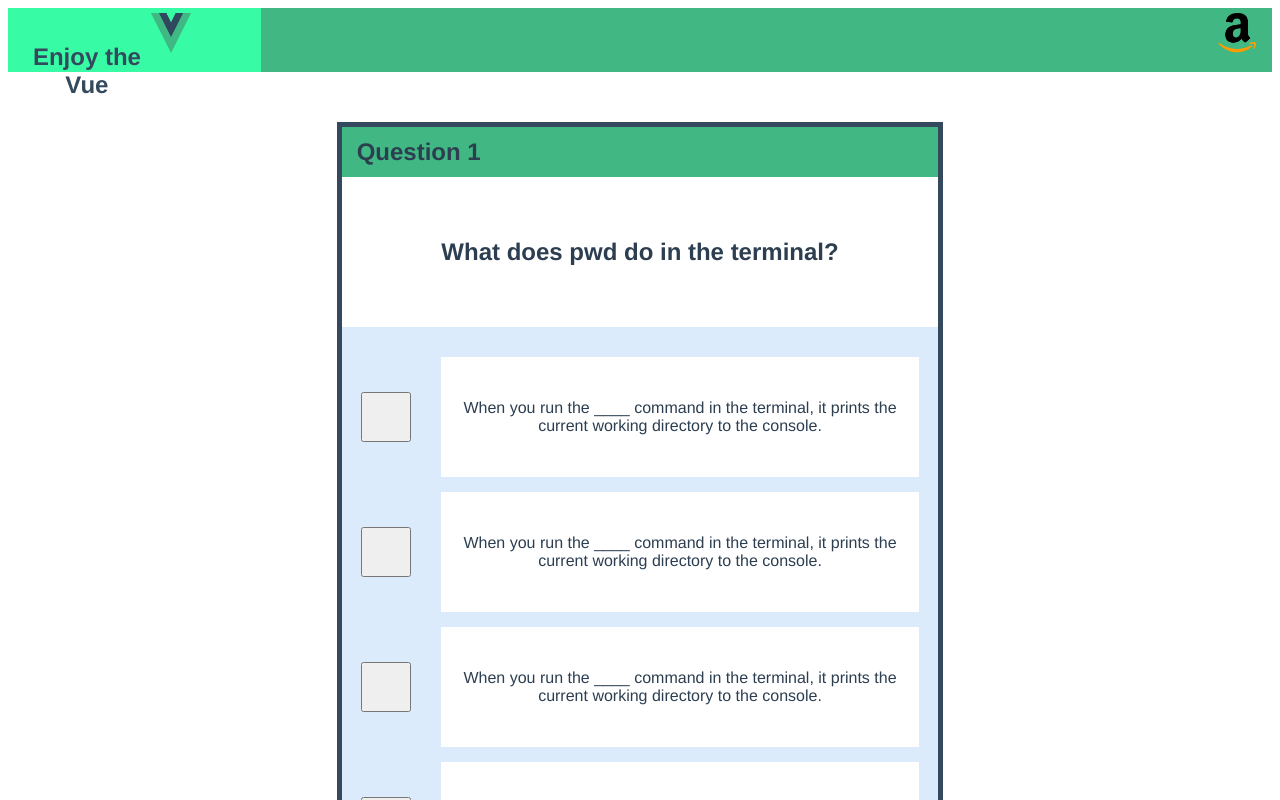
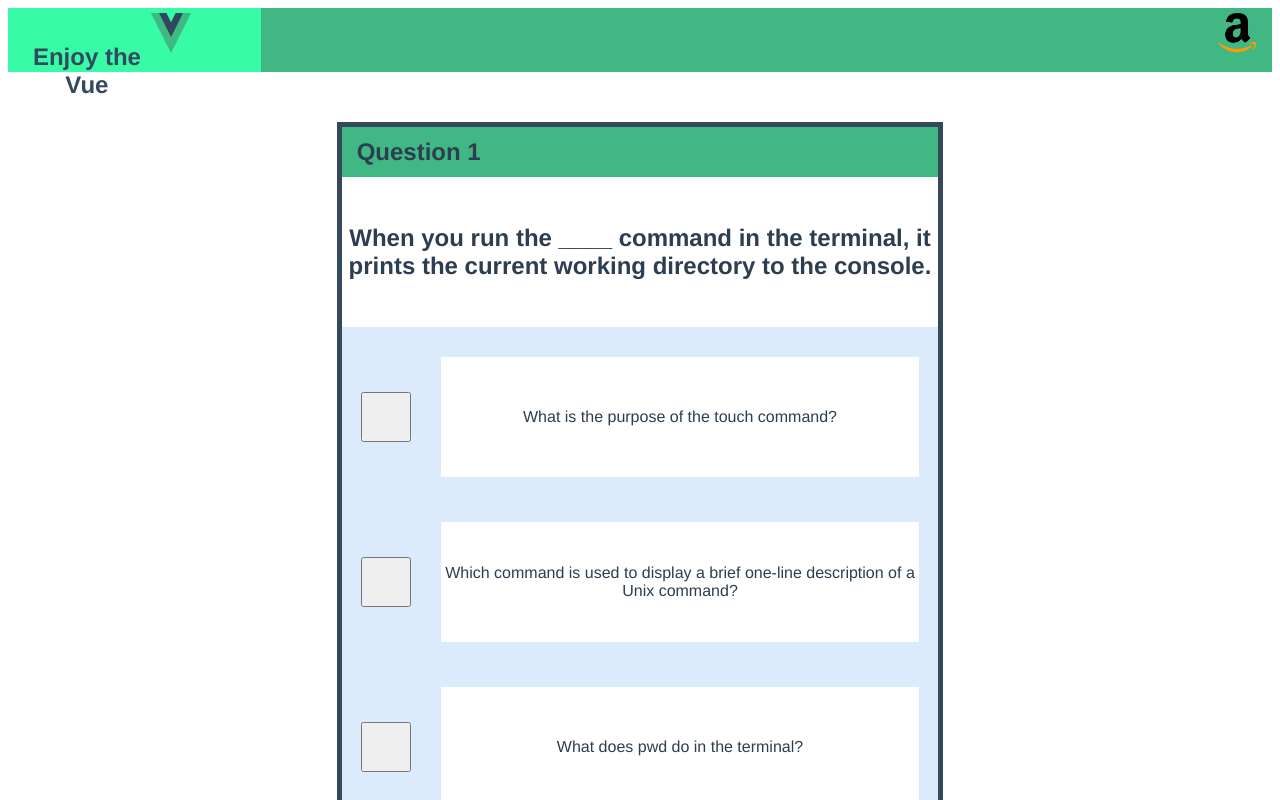
Before and after one commit to Quamir/JavaPrepQ, a Vue app: page /#/question/terminal in a window 1280 px wide. Shown: the top 800 px of the page. Built offline with nearby package versions, Linux system fonts and the light colour scheme; the HTML template or start-up script is replaced by a standard one.

Commit message:
fixed issue with duplicate questions

```diff
--- a/src/components/QuestionCard.vue
+++ b/src/components/QuestionCard.vue
@@ -2,16 +2,16 @@
     <div>
         <div class="question__card-body">
             <div class="question__number">
-                <p>Question 1</p>
+                <p>Question {{ questionNumber }}</p>
             </div>
             <div class="question__question">
-                <p>What does pwd do in the terminal?</p>
+                <p>{{ questionText }}</p>
             </div>
-            <div class="question__question-wrapper">
-                <question-option class="question__option"></question-option>
-                <question-option class="question__option"></question-option>
-                <question-option class="question__option"></question-option>
-                <question-option class="question__option"></question-option>
+            <div class="question__question-wrapper" v-for="(question, index) in optionsArray" :key="index">
+                <question-option ref="questionOptions" class="question__option" @option-clicked="handleOptionClicked"
+                    :optionsArray="optionsArray"
+                    :optionIndex="index"
+                ></question-option>
             </div>
         </div>
     </div>
@@ -19,31 +19,87 @@
 
 <script>
 import QuestionOption from '../components/QuestionOption.vue';
+import terminalQuestions from '../questions/Terminal';
 
 export default {
-    components: { QuestionOption }
-}
+    components: { QuestionOption },
+    props: {
+        questionNumber: {
+            type: Number,
+            required: true
+        },
+        questionText: {
+            type: String,
+            required: true
+        },
+        answer: {
+            type: String,
+            required: true
+        }
+    },
+    data() {
+        return {
+            terminalQuestions,
+
+        };
+    },
+    computed: {
+        optionsArray() {
+            let options = [];
+            let tempTerminalQuestions = this.terminalQuestions.filter(q => q.answer !== this.answer);
+            const uniqueRandomIndexes = this.getUniqueRandomIndexes(3, tempTerminalQuestions.length - 1);
+
+            for (let i = 0; i < uniqueRandomIndexes.length; i++) {
+                options.push(tempTerminalQuestions[uniqueRandomIndexes[i]].answer);
+            }
+            options.push(this.answer);
+
+            // Shuffle the options
+            options.sort(() => Math.random() - 0.5);
+
+            return options;
+        }
+    },
+    created() {
+    },
+    methods: {
+        handleOptionClicked(clickedOption) {
+            this.$refs.questionOptions.forEach((option) => {
+                if (option !== clickedOption) {
+                    option.isClicked = false;
+                }
+            });
+        },
+        getUniqueRandomIndexes(num, maxIndex) {
+            const indexes = new Set();
+            while (indexes.size < num) {
+                const randomIndex = Math.floor(Math.random() * (maxIndex + 1));
+                indexes.add(randomIndex);
+            }
+            return Array.from(indexes);
+        },
+    },
+};
 
 </script>
 
 <style lang="scss" scoped>
-
-.question{
-    &__card-body{
+.question {
+    &__card-body {
 
         background-color: #dbebfb;
         border: 5px solid $secondary-color;
         padding-bottom: 50px;
     }
 
-    &__number{
+    &__number {
         width: 100%;
         height: 50px;
         background-color: $primary-color;
         display: flex;
         justify-content: flex-start;
 
-        & p{
+        & p {
             font-size: rem(24);
             font-weight: bold;
             margin-top: auto;
@@ -52,7 +108,7 @@ export default {
         }
     }
 
-    &__question{
+    &__question {
         width: 100%;
         height: 150px;
         background-color: #ffff;
@@ -60,17 +116,17 @@ export default {
         justify-content: center;
         align-items: center;
 
-        & p{
+        & p {
             font-size: rem(24);
             font-weight: bold;
         }
     }
 
-    &__question-wrapper{
+    &__question-wrapper {
         padding-top: 30px;
     }
 
-    &__option{
+    &__option {
         margin-bottom: 15px;
     }
 }
--- a/src/components/QuestionOption.vue
+++ b/src/components/QuestionOption.vue
@@ -1,35 +1,65 @@
 <template>
     <div class="option">
-        <button class="option__button">
+        <button class="option__button" :class="{ 'click-color': isClicked }" @click="handleClick">
         </button>
         <div class="option__answer">
-            When you run the ____ command in the terminal,
-            it prints the current working directory to the console.
+            <p>{{ optionsArray[optionIndex] }}</p>
         </div>
     </div>
 </template>
 
 <script>
 export default {
+    props: {
+        optionsArray: {
+            type: Array,
+            required: true
+        },
+        optionIndex: {
+            type: Number,
+            required: true
+        }
+    },
+    data() {
+        return {
+            isClicked: false,
+            randomIndex: 0
+        };
+    },
+    methods: {
+        handleClick() {
+            this.isClicked = !this.isClicked;
+            this.$emit('option-clicked', this);
+        },
+    },
 
+    created() {
+        this.randomIndex = Math.floor(Math.random() * this.optionsArray.length);
+        console.log(this.optionsArray);
+    }
 }
 </script>
 
 <style lang="scss" scoped>
-.option{
+.option {
     width: 100%;
     height: 120px;
     display: flex;
     justify-content: center;
     align-items: center;
 
-    &__button{
+    &__button {
         width: 50px;
         height: 50px;
         margin-right: 30px;
+
+        &:hover {
+            cursor: pointer;
+            background-color: $primary-color;
+        }
     }
 
-    &__answer{
+    &__answer {
         width: 80%;
         height: 100%;
         background-color: #ffff;
@@ -39,4 +69,8 @@ export default {
     }
 }
 
+
+.click-color {
+    background-color: $light-green;
+}
 </style>
--- a/src/pages/HomePage.vue
+++ b/src/pages/HomePage.vue
@@ -51,9 +51,9 @@ section {
 
     &__text{
         font-size: rem(40);
-        font-weight: 500;
+        font-weight: 600;
         height: 100%;
-
+        padding-top: 8px;
     }
 }
 </style>
--- a/src/pages/QuestionPage.vue
+++ b/src/pages/QuestionPage.vue
@@ -1,31 +1,39 @@
 <template>
     <section>
-        <div class="questions">
-            <question-card class="question"></question-card>
-            <question-card class="question"></question-card>
+        <div class="questions" v-for="(question, index) in terminalQuestions" :key="index">
+            <question-card
+                class="question"
+                :questionNumber="index + 1"
+                :questionText="terminalQuestions[index].question"
+                :answer="terminalQuestions[index].answer"
+                ></question-card>
         </div>
     </section>
 </template>
 
 <script>
 import QuestionCard from '../components/QuestionCard.vue';
+import terminalQuestions from '../questions/Terminal';
 export default {
-    components: { QuestionCard }
+    components: { QuestionCard },
+    data() {
+        return {
+            terminalQuestions
+        };
+    },
 }
 </script>
 
 <style>
-
-.questions{
+.questions {
     width: 80%;
     margin: auto;
     margin-top: 50px;
 }
 
-.question{
+.question {
     width: 60%;
     margin: auto;
     margin-bottom: 20px;
 }
-
 </style>
--- /dev/null
+++ b/src/questions/Terminal.js
@@ -0,0 +1,130 @@
+const terminal = [
+  {
+    question: "When you run the ____ command in the terminal, it prints the current working directory to the console.",
+    answer: "What does pwd do in the terminal?",
+  },
+  {
+    question: "The ____ command is a Unix-based command that prints text to the console.",
+    answer: "What is the echo command?",
+  },
+  {
+    question: "To print a string to the console using the ___ command, simply type ____ followed by the string you want to print.",
+    answer: "How do you use the echo command to print a string to the console?",
+  },
+  {
+    question: "The __ command is a Unix-based command that lists the contents of a directory.",
+    answer: "What is the ls command?",
+  },
+  {
+    question: "To list the contents of the current working directory using the ls command, simply type ____.",
+    answer: "How do you use the ls command to list the contents of the current working directory?",
+  },
+  {
+    question: "To list the contents of a specific directory using the ls command, type ____ followed by the path to the directory.",
+    answer: "How do you use the ls command to list the contents of a specific directory?",
+  },
+  {
+    question: "To list the contents of a directory in long format using the ls command, use the ____ option.",
+    answer: "How do you use the ls command to list the contents of a directory in long format?",
+  },
+  {
+    question: "When you use the single dot (.) in a terminal command, it refers to the ____.",
+    answer: "What does the single dot (.) represent in a terminal command?",
+  },
+  {
+    question: "You can use ____ to list the contents of the current directory, or ____ to move up one level in the directory hierarchy.",
+    answer: "What are the commands to list the contents of the current directory and move up one level in the directory hierarchy?",
+  },
+  {
+    question: "When you use two dots (..) in a terminal command, it refers to the ____.",
+    answer: "What do two dots (..) represent in a terminal command?",
+  },
+  {
+    question: "The ____ command is used to change the current working directory.",
+    answer: "What is the purpose of the cd command?",
+  },
+  {
+    question: "To change the current working directory to a directory in the current path using the cd command, type ____ followed by the name of the directory.",
+    answer: "How do you use the cd command to change the current working directory to a directory in the current path?",
+  },
+  {
+    question: "To change the current working directory to a directory specified by an absolute path using the cd command, type ____ followed by the absolute path to the directory.",
+    answer: "How do you use the cd command to change the current working directory to a directory specified by an absolute path?",
+  },
+  {
+    question: "To change the current working directory to the home directory using the cd command, simply type ____ without any arguments.",
+    answer: "How do you use the cd command to change the current working directory to the home directory?",
+  },
+  {
+    question: "To change the current working directory to the previous directory using the cd command, type ____.",
+    answer: "How do you use the cd command to change the current working directory to the previous directory?",
+  },
+  {
+    question: "The ____ command takes two arguments: the source file or directory and the destination file or directory.",
+    answer: "Which command is used to move or rename files and directories?",
+  },
+  {
+    question: "To rename a file with ____, specify the current name of the file as the source file and the desired new name of the file as the destination file.",
+    answer: "How do you rename a file using the mv command?",
+  },
+  {
+    question: "The ____ command is used to create a new directory.",
+    answer: "What is the purpose of the mkdir command?",
+  },
+  {
+    question: "The ____ command takes one argument, which is the name of the new directory you want to create.",
+    answer: "Which command is used to create a new directory?",
+  },
+  {
+    question: "The ____ command is used to remove a directory that is empty.",
+    answer: "What is the purpose of the rmdir command?",
+  },
+  {
+    question: "The ____ command takes one argument, which is the name of the directory you want to remove.",
+    answer: "Which command is used to remove a directory?",
+  },
+  {
+    question: "Here's an example of how you can use the ____ command: $ ____ my_directory.",
+    answer: "How do you use the rmdir command?",
+  },
+  {
+    question: "$ rm -r my_directory, -r option tells the rm command to remove the directory my_directory and all of its contents ____. ",
+    answer: "What does the -r option do in the rm command?",
+  },
+  {
+    question: "The ____ command is used to create a new file or update the timestamp of an existing file.",
+    answer: "What is the purpose of the touch command?",
+  },
+  {
+    question: "In this example, the ____ command creates a new file named myfile.txt in the current working directory. If the file already exists, the ____ command updates the timestamp of the file to the current time.",
+    answer: "How do you use the touch command?",
+  },
+  {
+    question: "The ____ command is used to copy files or directories from one location to another.",
+    answer: "What is the purpose of the cp command?",
+  },
+  {
+    question: "The ____ command takes two arguments: the source file or directory and the destination file or directory.",
+    answer: "Which command is used to copy files or directories?",
+  },
+  {
+    question: "In this example, the ____ command copies a file named file.txt to a different directory specified by the path /path/to/directory.",
+    answer: "How do you use the cp command?",
+  },
+  {
+    question: "The ____ command is used to display a brief one-line description of a Unix command.",
+    answer: "What is the purpose of the whatis command?",
+  },
+  {
+    question: "The ____ command takes one argument, which is the name of the command you want to look up.",
+    answer: "Which command is used to display a brief one-line description of a Unix command?",
+  },
+  {
+    question: "The ____ command is used to display the manual page for a Unix command or system function. The manual page provides detailed documentation about the command or function, including its purpose, usage, options, and examples.",
+    answer: "What is the purpose of the man command?",
+  },
+];
+
+
+
+export default terminal;
```
